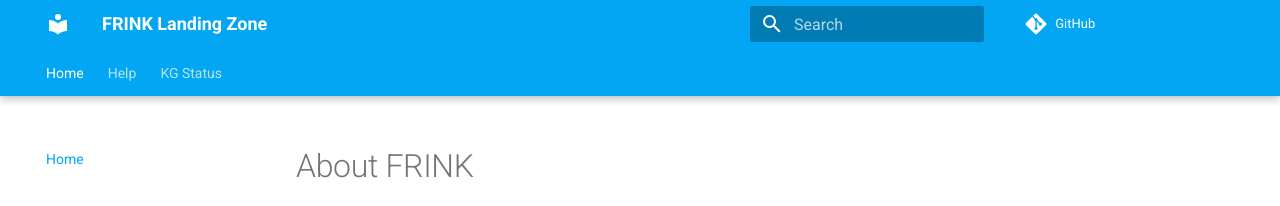
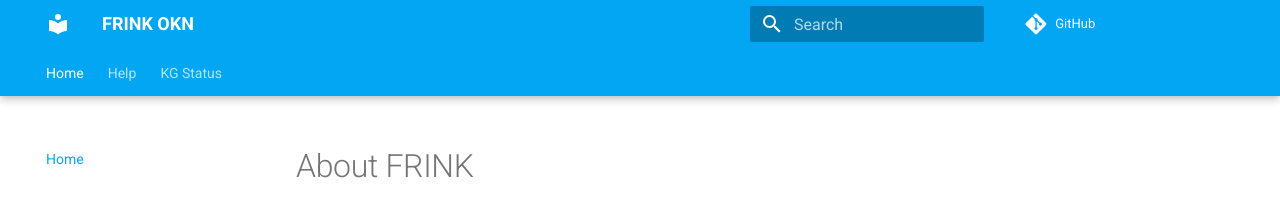
Before and after one commit to frink-okn/frink-landing-zone, an MkDocs documentation site: the page built from docs/index.md, in a window 1280 px wide. Shown: the top 206 px of the page. Built offline with MkDocs 1.6.1 and Material for MkDocs 9.7.7, drawn with Linux system fonts in a browser that asks for light colours; comment, search, counter and statistics services are not loaded.

Commit message:
Changed site name per Bizon request

```diff
--- a/mkdocs.yml
+++ b/mkdocs.yml
@@ -1,4 +1,4 @@
-site_name: "FRINK Landing Zone"
+site_name: "FRINK OKN"
 theme:
   name: material
   palette:
```
